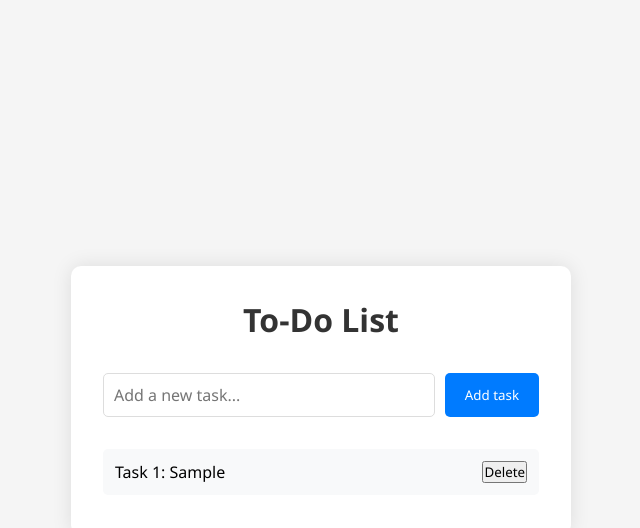
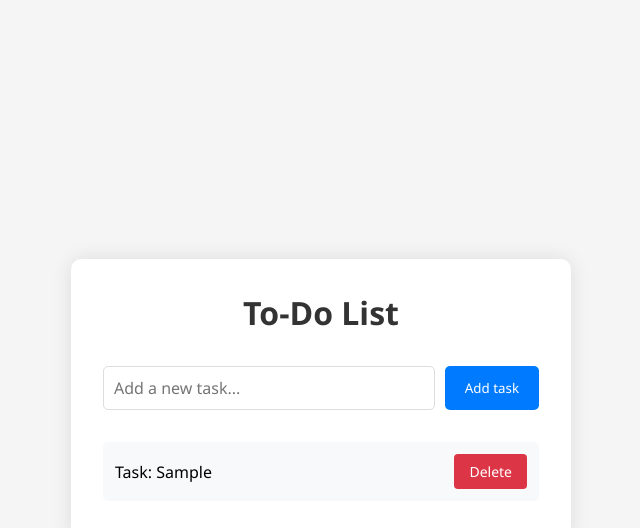
Before and after one commit to badalbharti3/To-Do-List-Learning, a plain HTML site: page index.html in a window 1280 px wide. Both pictures are taken after typing "Sample" into the empty fields and a click on the button "Add task". Shown: the whole page, without its empty margins (319-959 px from the left). Drawn offline with Linux system fonts and the light colour scheme.

Commit message:
Updated Delete Button

```diff
--- a/script.js
+++ b/script.js
@@ -7,18 +7,24 @@ document.getElementById("add-btn").addEventListener("click", function () {
     return;
   }
 
-  if(!taskArray.includes(p.value)){
-    taskArray.push(p.value);
+  if (!taskArray.includes(p.value)) {
+
     let newTask = document.createElement("li");
-    let newbtn = document.createElement("button");
-    newbtn.textContent = "Delete";
-
-    newTask.textContent = `Task ${c++}: ${p.value} `;
+    const btnId = `delete-btn-${Date.now()}`; // Create unique ID
+    newTask.innerHTML = `Task: ${p.value}
+    <button class="newBtn" id="${btnId}">Delete</button
+    `;
     document.getElementById("todolist").appendChild(newTask);
-    document.getElementById("todolist").lastChild.appendChild(newbtn);
 
     p.value = "";
-  }
-  else alert('Task already on the list!!!')
 
+    // Add event listener to the new delete button
+    document.getElementById(btnId).addEventListener("click", function () {
+      let d = document.getElementById("todolist").lastElementChild;
+      alert('You are removing a task.')
+      d.remove();
+
+    });
+
+  } else alert("Task already on the list!!!");
 });
--- a/style.css
+++ b/style.css
@@ -81,3 +81,25 @@ h1 {
 
     background: #f0f0f0;
 }
+
+#todolist li span {
+    flex: 1;
+    word-break: break-word;
+}
+
+.newBtn {
+    padding: 8px 15px;
+    background: #dc3545;
+    color: white;
+    border: none;
+    border-radius: 4px;
+    cursor: pointer;
+    transition: all 0.3s ease;
+    font-size: 14px;
+    margin-left: 10px;
+}
+
+.newBtn:hover {
+    background: #c82333;
+    transform: scale(1.05);
+}
```
